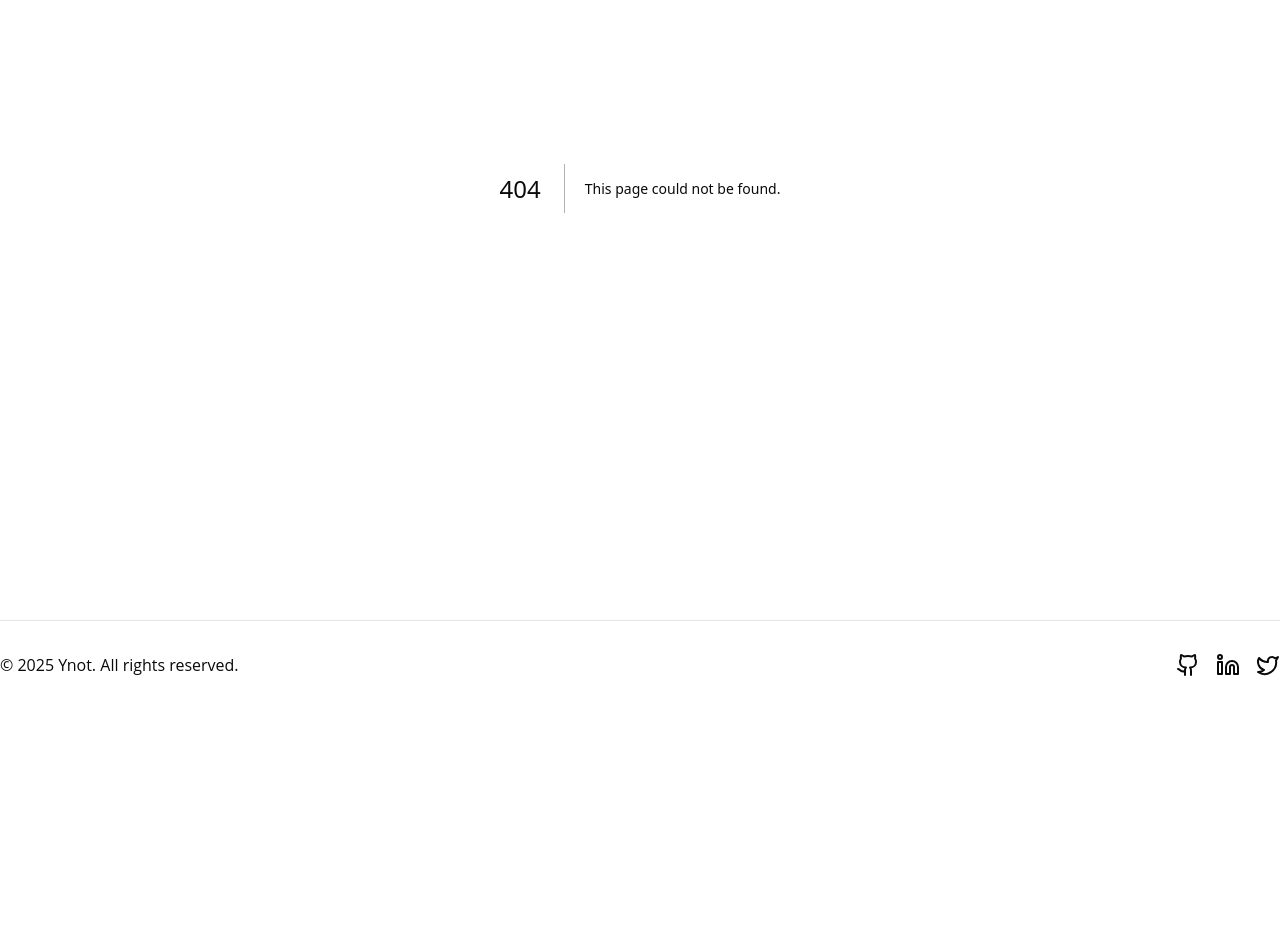
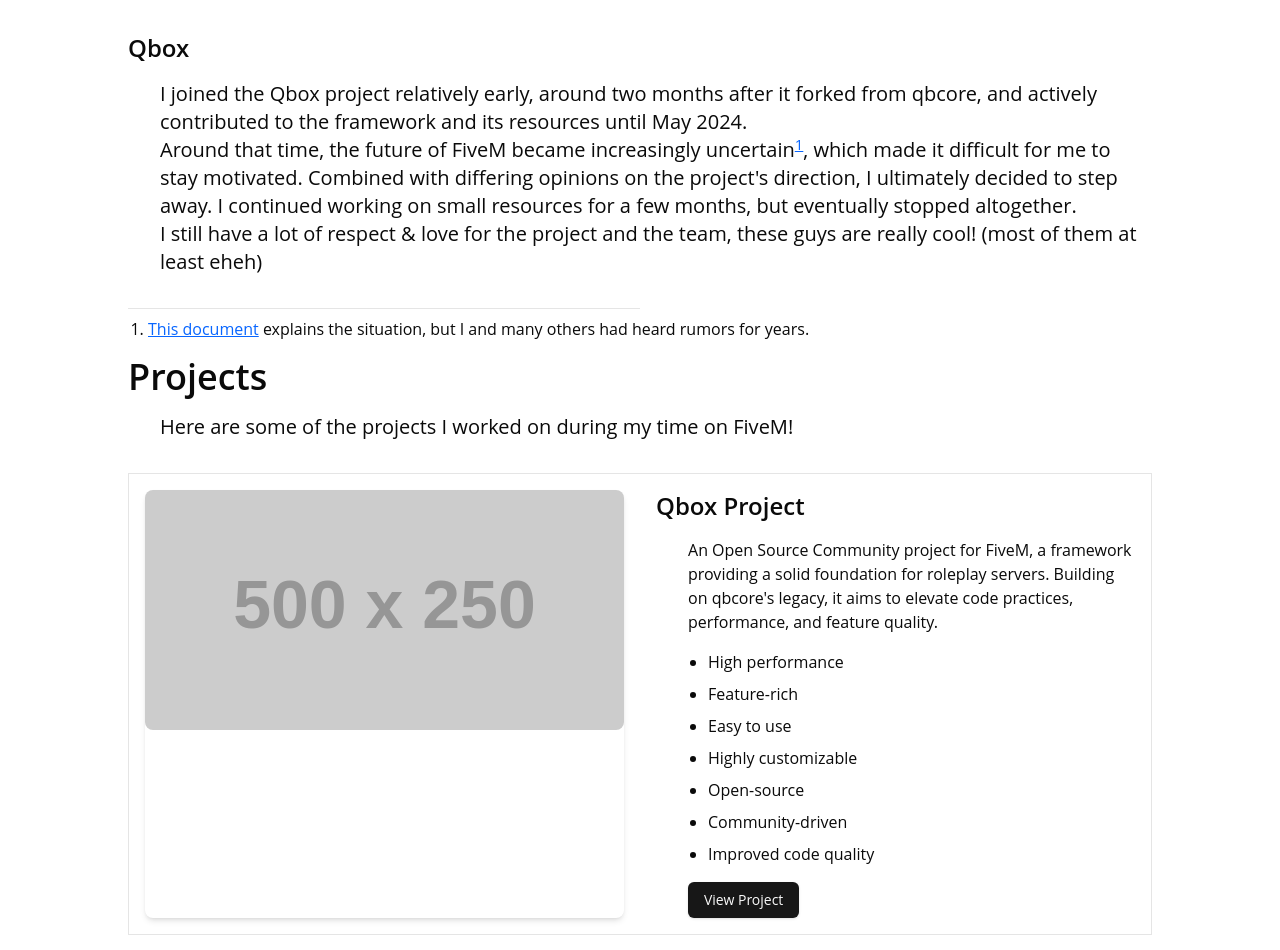
Before and after one commit to TonybynMp4/ynot-dev, a Next.js app: page /fivem in a window 1280 px wide. Before the commit this address had no page. Shown: the part 280-1230 px from the top of the page. Before the commit the page ends 989 px from the top, so only its background shows below. Built offline with nearby package versions, Linux system fonts and the light colour scheme.

Commit message:
feat: add FiveM projects and portfolio pages

```diff
--- /dev/null
+++ b/src/app/fivem/page.tsx
@@ -0,0 +1,113 @@
+import { Button } from "@/components/ui/button"
+import { Separator } from "@/components/ui/separator"
+import { cn } from "@/lib/utils"
+
+type Project = {
+	title: string,
+	description: string,
+	features?: string[],
+	link: string,
+	image?: string,
+}
+
+const fivemProjects: Project[] = [
+	{
+		title: "Qbox Project",
+		description: "An Open Source Community project for FiveM, a framework providing a solid foundation for roleplay servers. Building on qbcore's legacy, it aims to elevate code practices, performance, and feature quality.",
+		features: ["High performance", "Feature-rich", "Easy to use", "Highly customizable", "Open-source", "Community-driven", "Improved code quality"],
+		link: "https://github.com/qbox-Project",
+	},
+	{
+		title: "y_hud",
+		description: "A basic, but feature-rich HUD for the qbox framework.",
+		features: ["Player HUD", "Statuses, Voicechat integration, Compass", "Vehicle HUD", "Speedometer, Lights, Fuel gauge, Seatbelt & Nitro support"],
+		link: "https://github.com/Ynot-Workshop/y_hud/",
+	},
+	{
+		title: "y_customs",
+		description: "A vehicle customization script allowing players to customize their vehicles with a variety of options.",
+		features: ["\"Exclusive\" chameleon colors", "Performance parts", "Cosmetic parts", "Liveries, etc..."],
+		link: "https://github.com/Ynot-Workshop/y_customs"
+	},
+
+	{
+		title: "y_dispatch",
+		description: "A simple dispatch system for emergency services. A complete remake in React with tons of features was planned but i never got around to finishing it.",
+		features: ["Calls", "Exports", "Dispatching system"],
+		link: "https://github.com/TonybynMp4/y_dispatch"
+	},
+]
+
+export default function FiveMPage() {
+	return <>
+		<h1 className="text-5xl font-bold mb-6">My FiveM Work</h1>
+		<section>
+			<h2 className="text-4xl font-semibold mb-4">
+				A little bit of context
+			</h2>
+			<p className="text-xl mb-8 ml-8">
+				Before being starting my journey as a web developper, I played around with <a href="https://fivem.net/" target="_blank" rel="noopener noreferrer" className="link">FiveM</a>, a multiplayer modification framework for Grand Theft Auto V.
+				This allowed me to learn a lot about Lua, SQL and JavaScript. But also to work on a cool project with a great community of developers, <a href="https://qbox-project.github.io/" target="_blank" rel="noopener noreferrer">Qbox</a>.
+			</p>
+			<h3 className="text-2xl font-semibold mb-4">
+				Qbox
+			</h3>
+			<p className="text-xl mb-8 ml-8">
+				I joined the Qbox project relatively early, around two months after it forked from qbcore, and actively contributed to the framework and its resources until May 2024.
+				<br />
+				Around that time, the future of FiveM became increasingly uncertain<sup><a href="#footnote-1" className="link">1</a></sup>, which made it difficult for me to stay motivated.
+				Combined with differing opinions on the project's direction, I ultimately decided to step away.
+				I continued working on small resources for a few months, but eventually stopped altogether.
+				<br />
+				I still have a lot of respect & love for the project and the team, these guys are really cool! (most of them at least eheh)
+			</p>
+			<Separator className="my-2 w-[50%]" />
+			<ol className="list-decimal pl-5 space-y-4">
+				<li id="footnote-1" className="text-md mb-4">
+					<a href="https://fivem.team/" target="_blank" rel="noopener noreferrer" className="link">This document</a> explains the situation, but I and many others had heard rumors for years.
+				</li>
+			</ol>
+		</section>
+		<section>
+			<h2 className="text-4xl font-semibold mb-4">
+				Projects
+			</h2>
+			<p className="text-xl mb-8 ml-8">
+				Here are some of the projects I worked on during my time on FiveM!
+			</p>
+
+			{fivemProjects.map((project, index) => (
+				<article
+					key={index}
+					className={cn([
+						"flex flex-col md:flex-row gap-8 border p-4 my-4",
+						(index % 2 === 1) ? "md:flex-row-reverse" : "", // if odd, reverse children order
+					])}
+				>
+					<div className="md:w-1/2 rounded-lg shadow-md w-full h-auto">
+						<img
+							src={project.image || "https://placehold.co/500x250/dc4632/white"}
+							alt={project.title}
+							className="rounded-lg justify-self-center"
+						/>
+					</div>
+					<div className="md:w-1/2 space-y-4 text-md">
+						<h2 className="text-2xl font-semibold">{project.title}</h2>
+						<p className="ml-8">{project.description}</p>
+						<ul className="ml-8 list-disc pl-5 space-y-2">
+							{project.features && project.features.map((feature, featureIndex) => (
+								<li key={featureIndex}>{feature}</li>
+							))}
+						</ul>
+						<Button asChild variant="default" className="ml-8 mt-6">
+							<a href={project.link} target="_blank" rel="noopener noreferrer">
+								View Project
+							</a>
+						</Button>
+					</div>
+				</article>
+			))}
+		</section>
+
+	</>
+}
--- /dev/null
+++ b/src/app/projects/page.tsx
@@ -0,0 +1,65 @@
+import { Card, CardHeader, CardTitle, CardDescription, CardContent, CardFooter } from "@/components/ui/card"
+import { Badge } from "@/components/ui/badge"
+
+type Project = {
+	title: string,
+	description: string,
+	tech: string[],
+	date: string,
+	duration: string,
+	teamSize: number,
+	role: string,
+}
+
+const projects: Project[] = [
+	{
+		title: "Portfolio Website",
+		description: "Well, this website!",
+		tech: ["Next.js", "React", "Tailwind CSS", "TypeScript", "Netlify"],
+		date: "February 2025",
+		duration: "1 whole night (for now lol)",
+		teamSize: 1,
+		role: "Full-stack Engineer, Designer, Team Lead"
+	},
+]
+
+export default function ProjectsPage() {
+	return (
+		<div>
+			<h1 className="text-3xl font-bold mb-6">My Projects</h1>
+			<div className="grid gap-6 md:grid-cols-2 lg:grid-cols-3">
+				{projects.map((project, index) => (
+					<Card key={index} className="flex flex-col">
+						<CardHeader>
+							<CardTitle className="flex items-center justify-between">
+								{project.title}
+								<Badge className={project.teamSize === 1 ? "bg-primary text-secondary" : "bg-secondary text-primary"}>
+									{project.teamSize === 1 ? "Solo" : "Group"}
+								</Badge>
+							</CardTitle>
+							<CardDescription>{project.description}</CardDescription>
+						</CardHeader>
+						<CardContent className="flex-grow">
+							<p>
+								<strong>Date:</strong> {project.date}
+							</p>
+							<p>
+								<strong>Duration:</strong> {project.duration}
+							</p>
+							<p>
+								<strong>My Role:</strong> {project.role}
+							</p>
+						</CardContent>
+						<CardFooter className="flex flex-wrap gap-2">
+							{project.tech.map((tech, techIndex) => (
+								<Badge key={techIndex} variant="secondary">
+									{tech}
+								</Badge>
+							))}
+						</CardFooter>
+					</Card>
+				))}
+			</div>
+		</div>
+	)
+}
```
